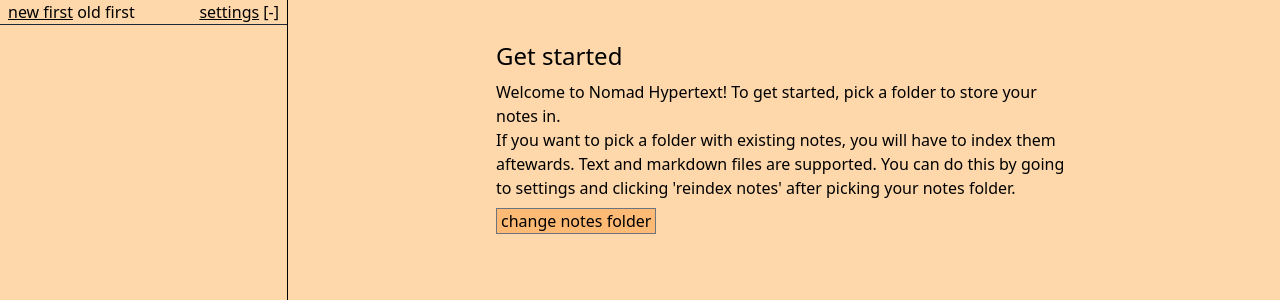
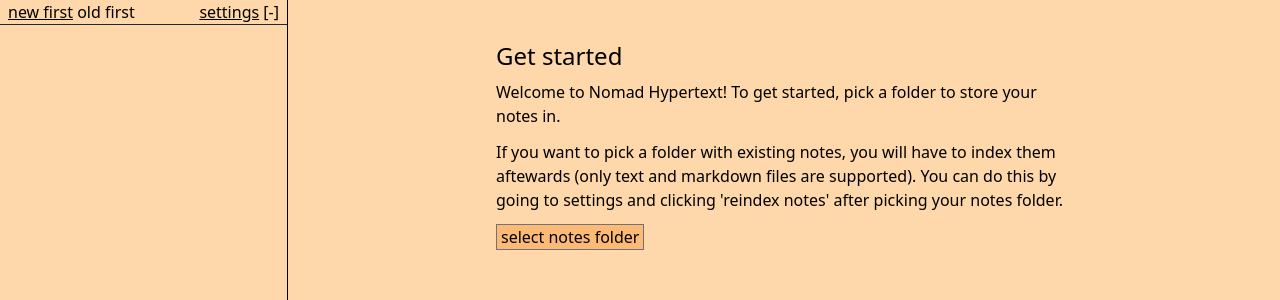
Before and after one commit to nichwch/nomad-hypertext, a SvelteKit app: page /help in a window 1280 px wide. Shown: the top 300 px of the page. Built offline with nearby package versions, Linux system fonts and the light colour scheme.

Commit message:
make sure help page shows up, dont init db if no notes folder selected

```diff
--- a/src/routes/+layout.svelte
+++ b/src/routes/+layout.svelte
@@ -18,7 +18,7 @@
   afterUpdate(() => {
     //@ts-ignore
     window.electronAPI.getNoteDir().then((res) => {
-      if (res === null || res === undefined) {
+      if (res === null || res === undefined || res.trim().length === 0) {
         goto("/help");
         return;
       }
--- a/src/routes/help/+page.svelte
+++ b/src/routes/help/+page.svelte
@@ -1,6 +1,7 @@
 <script>
   import { afterUpdate } from "svelte";
   import { currentDir } from "../currentDirStore";
+  import { goto } from "$app/navigation";
 
   /** @type {import('./$types').PageData} */
   export let data;
@@ -24,7 +25,8 @@
       notesDir = res;
       $currentDir = notesDir;
       //@ts-ignore
-      window.electronAPI.setNoteDir(notesDir);
+      await window.electronAPI.setNoteDir(notesDir);
+      goto("/");
     }
   };
 </script>
@@ -38,15 +40,15 @@
         Welcome to Nomad Hypertext! To get started, pick a folder to store your
         notes in.
       </p>
-      <p>
+      <p class="mt-3">
         If you want to pick a folder with existing notes, you will have to index
-        them aftewards. Text and markdown files are supported. You can do this
-        by going to settings and clicking 'reindex notes' after picking your
-        notes folder.
+        them aftewards (only text and markdown files are supported). You can do
+        this by going to settings and clicking 'reindex notes' after picking
+        your notes folder.
       </p>
 
-      <button class="mt-2 settings-button" on:click={setNoteDir}
-        >change notes folder</button
+      <button class="mt-3 settings-button" on:click={setNoteDir}
+        >select notes folder</button
       >
     </div>
   </div>
```
Also changed, not shown: appDB.cjs (+9 -0 lines).
